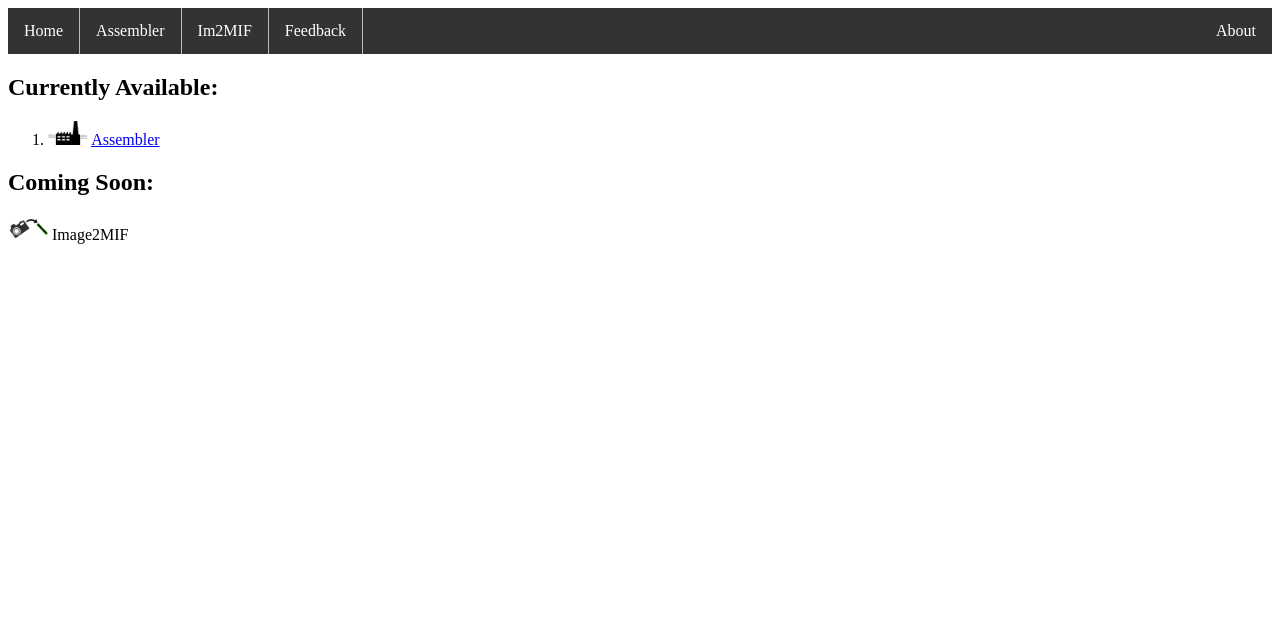
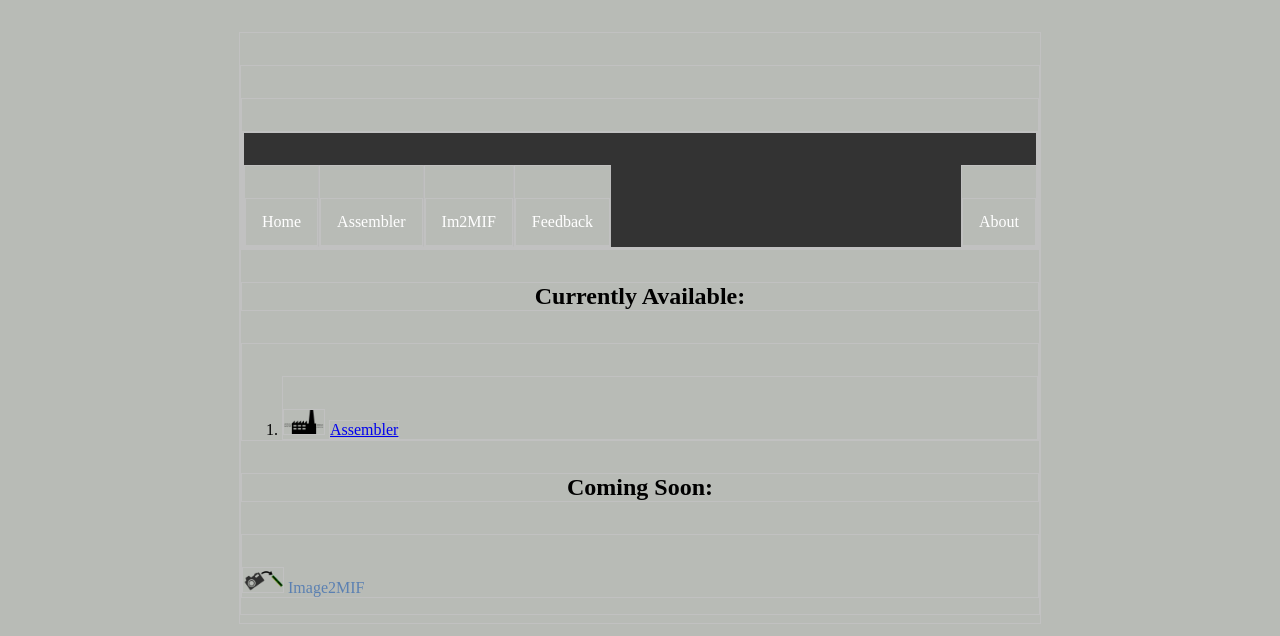
Before and after one commit to tn74/350-tools-mk2, a Django app: page / in a window 1280 px wide. Shown: the top 636 px of the page. Run offline with Django 3.2, Linux system fonts and the light colour scheme; some libraries are stand-ins or nearby versions.

Commit message:
Maybe now it'll look less like crap

```diff
--- a/static/index/css/index.css
+++ b/static/index/css/index.css
@@ -1,7 +1,17 @@
-h1{
-    text-align: center;
+* {
+    background: #b8bbb6;
+    border: 1px solid #c1c1c1;
+    margin-top: 2rem;
+    max-width: 800px;
+    margin-left: auto;
+    margin-right: auto;
 }
 
 p{
-    text-emphasis: #5b80b2;
+    color: #5b80b2;
 }
+
+h2 {
+    alignment: center;
+    text-align: center;
+}
--- a/static/index/index.html
+++ b/static/index/index.html
@@ -2,7 +2,7 @@
 <html>
     <head>
         <link rel="stylesheet" href="/static/index/css/index.css"/>
-	<script src="https://code.jquery.com/jquery-1.10.2.js"></script>
+	    <script src="https://code.jquery.com/jquery-1.10.2.js"></script>
     </head>
     <body>
 	    <div id="nav-placeholder">
```
